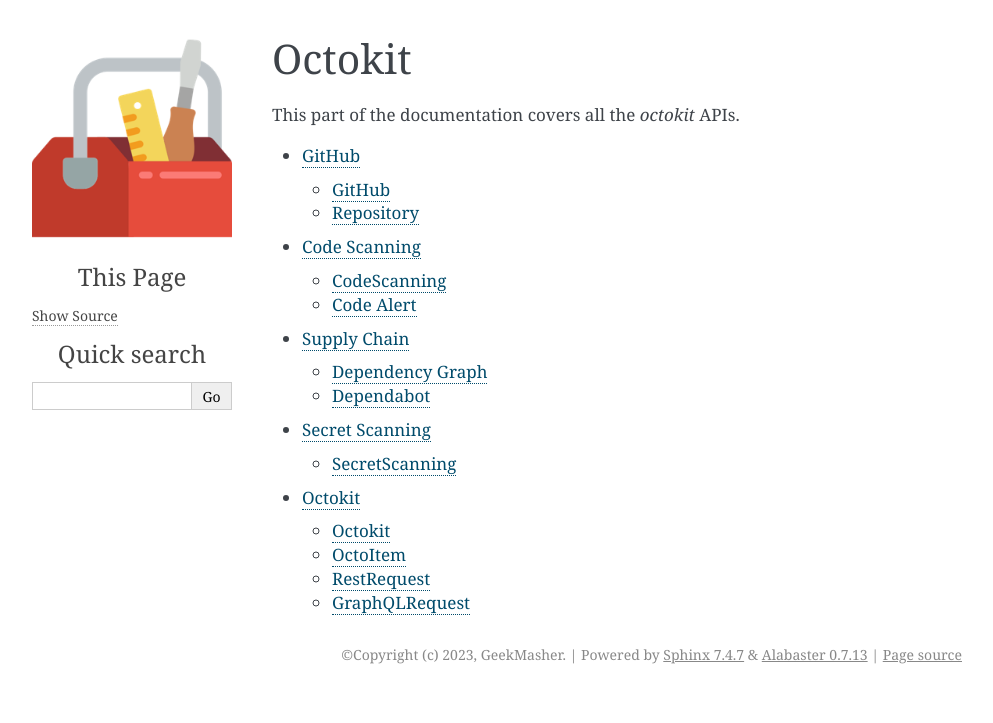
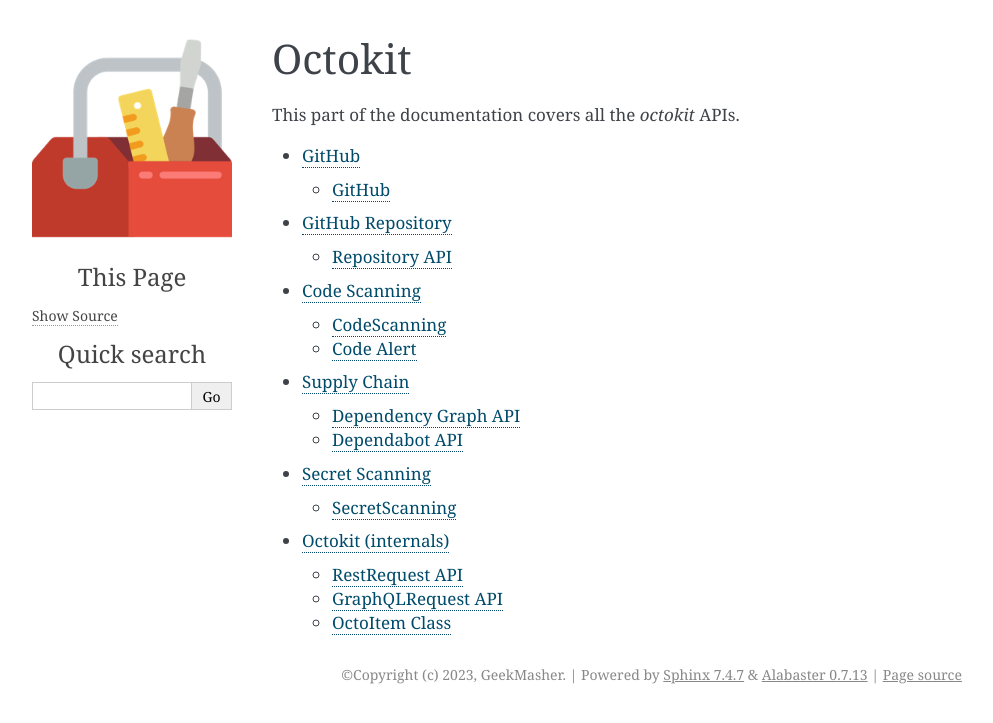
Before and after one commit to GeekMasher/ghastoolkit, a Sphinx documentation site: the page built from docs/api/octokit/index.rst, in a window 1280 px wide. Shown: the top 723 px of the page, without its empty margins (148-1141 px from the left). Built offline with Sphinx 7.4.7, drawn with Linux system fonts in a browser that asks for light colours.

Commit message:
feat: update docs

```diff
--- a/docs/api/octokit/index.rst
+++ b/docs/api/octokit/index.rst
@@ -9,6 +9,7 @@
    :maxdepth: 2
 
    github
+   repository
    codescanning
    supplychain
    secretscanning
--- a/docs/api/octokit/supplychain.rst
+++ b/docs/api/octokit/supplychain.rst
@@ -6,14 +6,14 @@
 This part of the documentation covers all the `supplychain` APIs.
 
 
-Dependency Graph
+Dependency Graph API
 ------
 .. module:: ghastoolkit
 .. autoclass:: DependencyGraph
    :members:
 
 
-Dependabot
+Dependabot API
 ------
 .. module:: ghastoolkit
 .. autoclass:: Dependabot
```
Also changed, not shown: other parts of docs/api/octokit/index.rst (+1 -1 lines), docs/api/octokit/github.rst (+0 -7 lines), docs/api/octokit/octokit.rst (+14 -19 lines), docs/api/octokit/repository.rst (added, +12 -0 lines).
